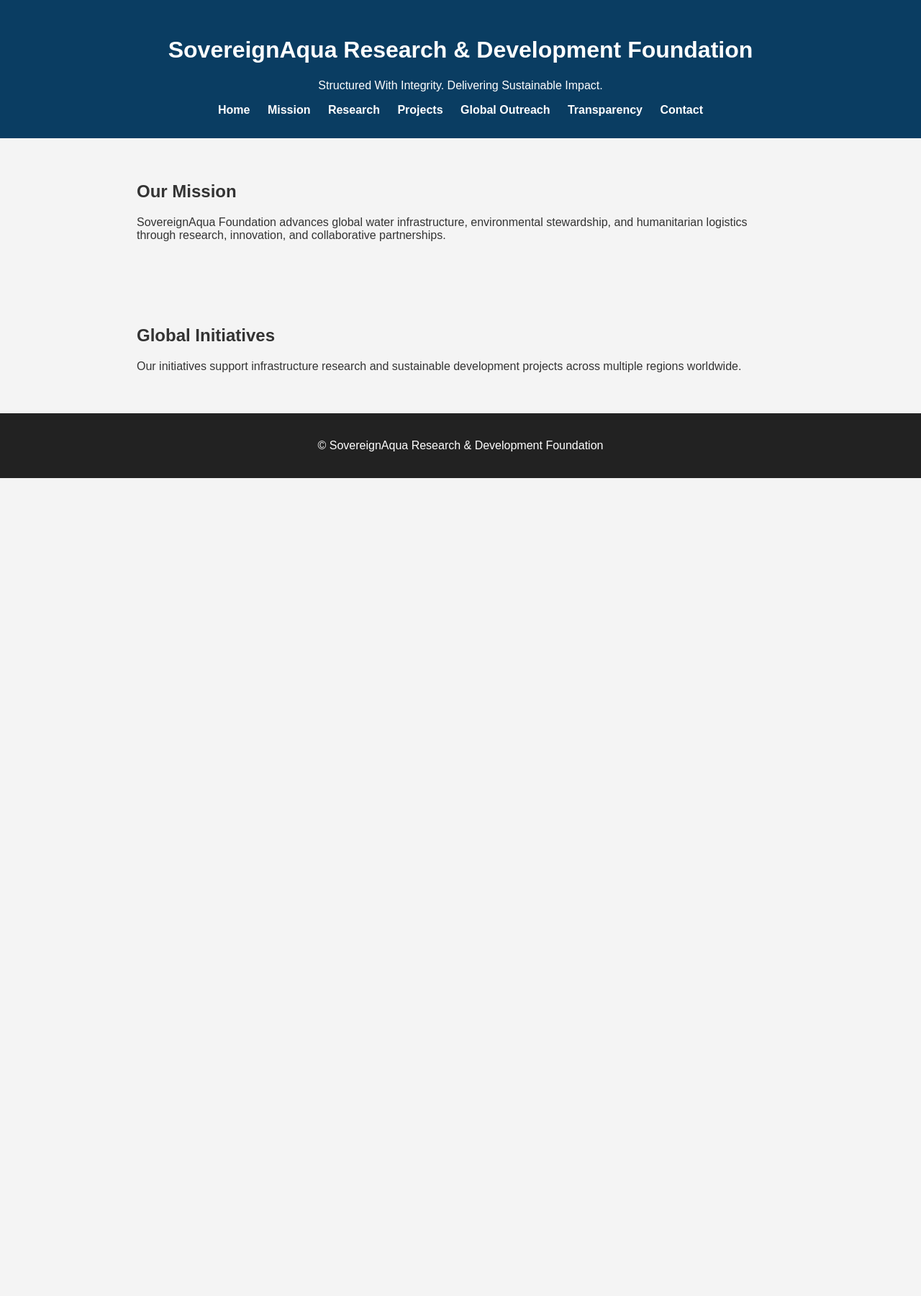
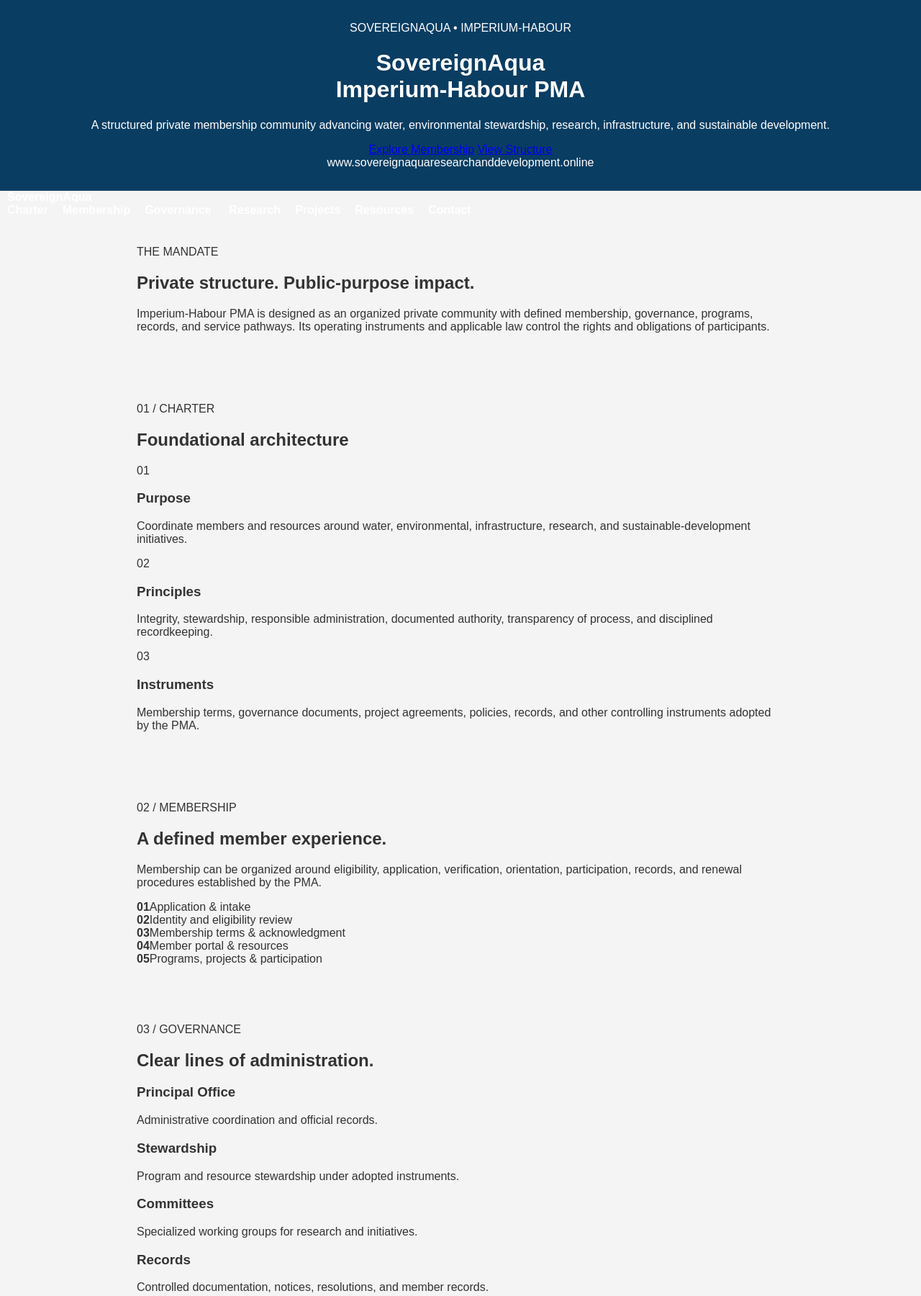
Before and after one commit to emenoghaebube21-eng/sovereignaqua-foundation-website, a plain HTML site: page index.html in a window 1280 px wide. Shown: the top 1800 px of the page at 72% size. Before the commit the page ends 800 px from the top, so only its background shows below. Drawn offline with Linux system fonts and the light colour scheme.

Commit message:
Rebrand website as SovereignAqua Imperium-Habour PMA

```diff
--- a/index.html
+++ b/index.html
@@ -1,69 +1,130 @@
 <!DOCTYPE html>
 <html lang="en">
+<head>
+  <meta charset="UTF-8">
+  <meta name="viewport" content="width=device-width, initial-scale=1.0">
+  <title>SovereignAqua Imperium-Habour PMA</title>
+  <meta name="description" content="SovereignAqua Imperium-Habour PMA — a structured private membership community focused on water, environmental stewardship, research, infrastructure, and sustainable development.">
+  <link rel="canonical" href="https://www.sovereignaquaresearchanddevelopment.online/">
+  <link rel="stylesheet" href="style.css">
+</head>
+<body>
+<header class="hero" id="home">
+  <div class="shell">
+    <div class="eyebrow">SOVEREIGNAQUA • IMPERIUM-HABOUR</div>
+    <h1>SovereignAqua<br><span>Imperium-Habour PMA</span></h1>
+    <p class="lead">A structured private membership community advancing water, environmental stewardship, research, infrastructure, and sustainable development.</p>
+    <div class="actions">
+      <a class="button primary" href="#membership">Explore Membership</a>
+      <a class="button secondary" href="#charter">View Structure</a>
+    </div>
+    <div class="domain">www.sovereignaquaresearchanddevelopment.online</div>
+  </div>
+</header>
 
-<head>
-
-<meta charset="UTF-8">
-<meta name="viewport" content="width=device-width, initial-scale=1.0">
-
-<title>SovereignAqua Research & Development Foundation</title>
-
-<meta name="description" content="SovereignAqua Foundation supports water infrastructure research, environmental development, and humanitarian initiatives worldwide.">
-
-<link rel="stylesheet" href="style.css">
-
-</head>
-
-<body>
-
-<header>
-
-<h1>SovereignAqua Research & Development Foundation</h1>
-
-<p>Structured With Integrity. Delivering Sustainable Impact.</p>
-
-<nav>
-
-<a href="#">Home</a>
-<a href="#">Mission</a>
-<a href="#">Research</a>
-<a href="#">Projects</a>
-<a href="#">Global Outreach</a>
-<a href="#">Transparency</a>
-<a href="#">Contact</a>
-
+<nav class="nav">
+  <div class="shell nav-inner">
+    <a class="brand" href="#home">SovereignAqua</a>
+    <div class="links">
+      <a href="#charter">Charter</a><a href="#membership">Membership</a><a href="#governance">Governance</a>
+      <a href="#research">Research</a><a href="#projects">Projects</a><a href="#resources">Resources</a><a href="#contact">Contact</a>
+    </div>
+  </div>
 </nav>
 
-</header>
-
-<section>
-
-<h2>Our Mission</h2>
-
-<p>
-SovereignAqua Foundation advances global water infrastructure, environmental stewardship,
-and humanitarian logistics through research, innovation, and collaborative partnerships.
-</p>
-
+<main>
+<section class="intro section">
+  <div class="shell grid two">
+    <div>
+      <div class="eyebrow">THE MANDATE</div>
+      <h2>Private structure. Public-purpose impact.</h2>
+    </div>
+    <p>Imperium-Habour PMA is designed as an organized private community with defined membership, governance, programs, records, and service pathways. Its operating instruments and applicable law control the rights and obligations of participants.</p>
+  </div>
 </section>
 
-<section>
-
-<h2>Global Initiatives</h2>
-
-<p>
-Our initiatives support infrastructure research and sustainable development
-projects across multiple regions worldwide.
-</p>
-
+<section id="charter" class="section dark">
+  <div class="shell">
+    <div class="eyebrow">01 / CHARTER</div>
+    <h2>Foundational architecture</h2>
+    <div class="cards three">
+      <article><span>01</span><h3>Purpose</h3><p>Coordinate members and resources around water, environmental, infrastructure, research, and sustainable-development initiatives.</p></article>
+      <article><span>02</span><h3>Principles</h3><p>Integrity, stewardship, responsible administration, documented authority, transparency of process, and disciplined recordkeeping.</p></article>
+      <article><span>03</span><h3>Instruments</h3><p>Membership terms, governance documents, project agreements, policies, records, and other controlling instruments adopted by the PMA.</p></article>
+    </div>
+  </div>
 </section>
 
+<section id="membership" class="section">
+  <div class="shell grid two">
+    <div><div class="eyebrow">02 / MEMBERSHIP</div><h2>A defined member experience.</h2><p>Membership can be organized around eligibility, application, verification, orientation, participation, records, and renewal procedures established by the PMA.</p></div>
+    <div class="list">
+      <div><b>01</b><span>Application & intake</span></div>
+      <div><b>02</b><span>Identity and eligibility review</span></div>
+      <div><b>03</b><span>Membership terms & acknowledgment</span></div>
+      <div><b>04</b><span>Member portal & resources</span></div>
+      <div><b>05</b><span>Programs, projects & participation</span></div>
+    </div>
+  </div>
+</section>
+
+<section id="governance" class="section alt">
+  <div class="shell">
+    <div class="eyebrow">03 / GOVERNANCE</div><h2>Clear lines of administration.</h2>
+    <div class="cards four">
+      <article><h3>Principal Office</h3><p>Administrative coordination and official records.</p></article>
+      <article><h3>Stewardship</h3><p>Program and resource stewardship under adopted instruments.</p></article>
+      <article><h3>Committees</h3><p>Specialized working groups for research and initiatives.</p></article>
+      <article><h3>Records</h3><p>Controlled documentation, notices, resolutions, and member records.</p></article>
+    </div>
+  </div>
+</section>
+
+<section id="research" class="section">
+  <div class="shell grid two">
+    <div><div class="eyebrow">04 / RESEARCH & DEVELOPMENT</div><h2>Applied research with measurable purpose.</h2></div>
+    <div class="feature-list">
+      <p><b>Water systems</b> — infrastructure, access, monitoring, and resilience.</p>
+      <p><b>Environmental systems</b> — stewardship, conservation, land and resource research.</p>
+      <p><b>Technology</b> — data, remote sensing, field systems, digital infrastructure.</p>
+      <p><b>Humanitarian logistics</b> — practical coordination for community-focused initiatives.</p>
+    </div>
+  </div>
+</section>
+
+<section id="projects" class="section dark">
+  <div class="shell">
+    <div class="eyebrow">05 / PROJECTS</div><h2>From concept to field implementation.</h2>
+    <div class="cards three">
+      <article><span>RESEARCH</span><h3>Discovery</h3><p>Define the problem, evidence base, stakeholders, and technical requirements.</p></article>
+      <article><span>DEVELOPMENT</span><h3>Build</h3><p>Design, test, document, and deploy appropriate solutions.</p></article>
+      <article><span>IMPACT</span><h3>Measure</h3><p>Track implementation, outcomes, lessons, and future requirements.</p></article>
+    </div>
+  </div>
+</section>
+
+<section id="resources" class="section">
+  <div class="shell">
+    <div class="eyebrow">06 / MEMBER RESOURCES</div><h2>One organized document center.</h2>
+    <div class="resource-grid">
+      <div>Membership documents</div><div>Governance instruments</div><div>Project briefs</div><div>Research publications</div><div>Policies & notices</div><div>Forms & administrative requests</div>
+    </div>
+  </div>
+</section>
+
+<section id="contact" class="section contact">
+  <div class="shell grid two">
+    <div><div class="eyebrow">07 / CONTACT</div><h2>Connect with the PMA.</h2><p>Use the official website for membership inquiries, project proposals, research collaboration, and administrative communications.</p></div>
+    <div class="contact-card"><strong>SovereignAqua Imperium-Habour PMA</strong><span>www.sovereignaquaresearchanddevelopment.online</span><span>Official communications should follow the PMA's adopted intake procedures.</span></div>
+  </div>
+</section>
+</main>
+
 <footer>
-
-<p>© SovereignAqua Research & Development Foundation</p>
-
+  <div class="shell footer-inner">
+    <div><strong>SovereignAqua Imperium-Habour PMA</strong><p>Structured With Integrity • Sustainable Development • Responsible Stewardship</p></div>
+    <div>© 2026 SovereignAqua Imperium-Habour PMA</div>
+  </div>
 </footer>
-
 </body>
-
-                      </html>
+</html>
```
